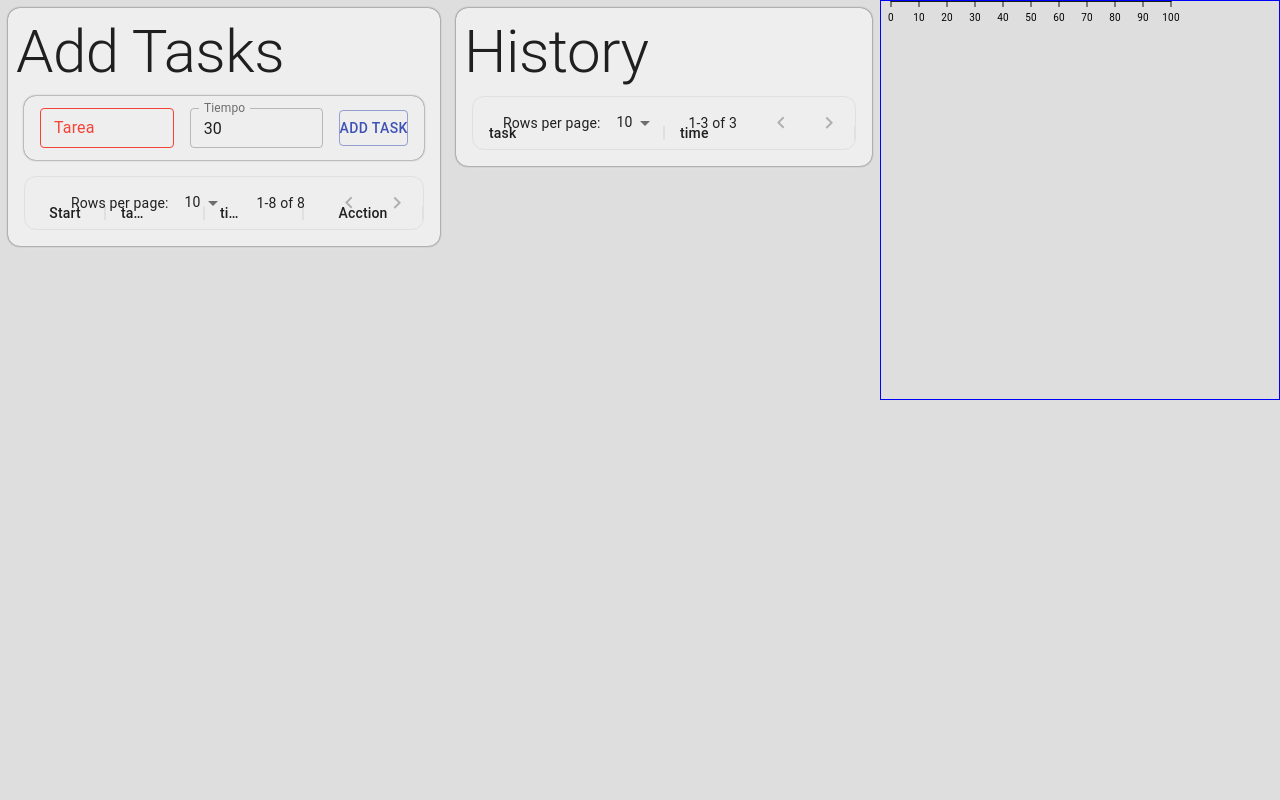
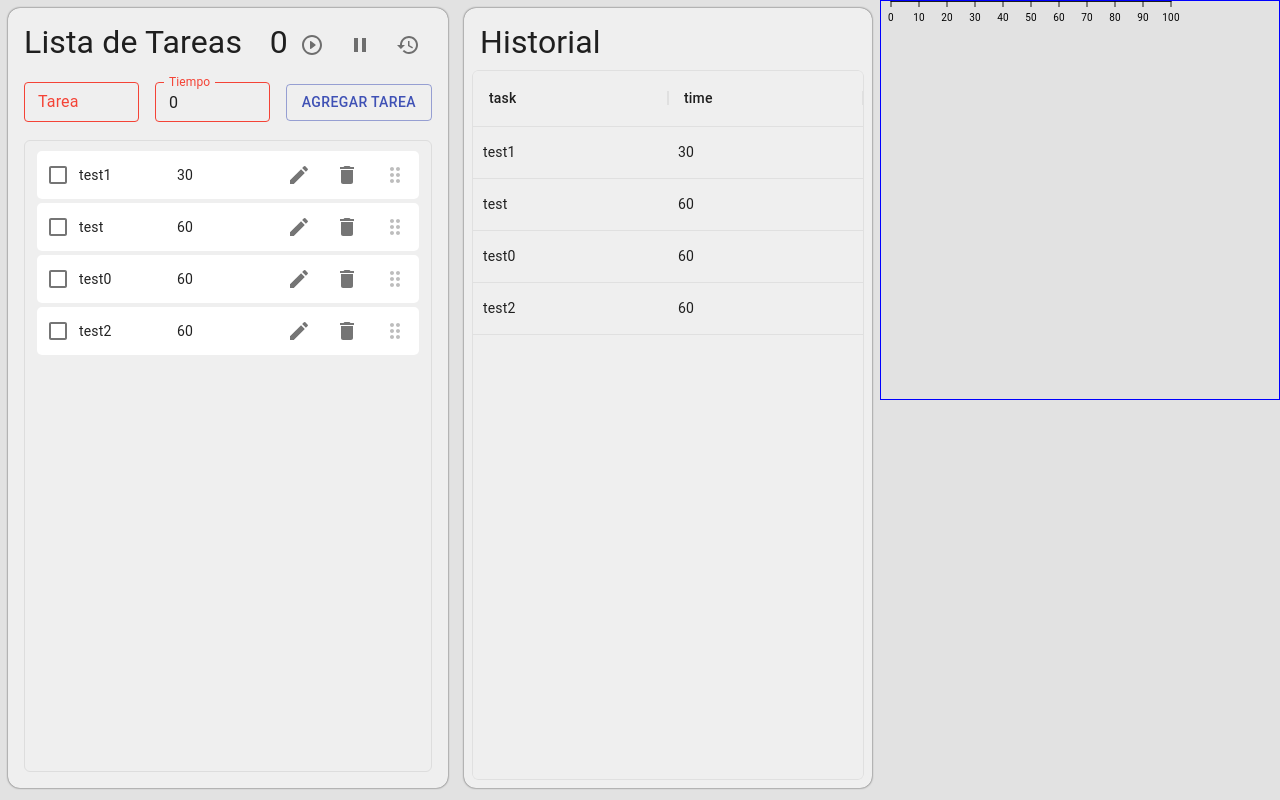
Before and after one commit to GunnarDraft/Arkon-demo, a Next.js app: page / in a window 1280 px wide. Built offline with nearby package versions, Linux system fonts and the light colour scheme.

Commit message:
business rules

```diff
--- a/components/Tasker/AddTask.tsx
+++ b/components/Tasker/AddTask.tsx
@@ -1,51 +1,58 @@
-import { useState } from "react";
+import { ChangeEvent, FormEvent, useState } from "react";
 import { nanoid } from "nanoid";
-import { TaskerItem, ButtonPrimary, TextInput } from "../../styles/Components";
+import {
+  GridContent,
+  ButtonPrimary,
+  TextInput,
+  Form,
+} from "../../styles/Components";
 
 export const AddTask = ({ onAdd }: any) => {
-  const [getTask, setTask] = useState<string>("");
-  const [getTime, setTime] = useState<number>(30);
+  const [getTask, setTask] = useState<string>('');
+  const [getTime, setTime] = useState<number>(0);
 
-  const handleSubmit = (e: any) => {
+  const handleSubmit = (e: FormEvent<HTMLFormElement | HTMLButtonElement>) => {
     e.preventDefault();
-    if (!!getTask || !!getTime) {
-      console.log({getTime,getTask})
+    if (getTime > 0 && getTask.length > 0) {
       const newTodo = {
         id: nanoid(),
         task: getTask,
         time: getTime,
-        status:'todo',
+        status: 0,
       };
       onAdd(newTodo);
-      setTask("");
+      setTask('');
       setTime(0);
     }
   };
   return (
-    <TaskerItem>
+    <GridContent>
+      <Form onSubmit={handleSubmit}>
         <TextInput
           label="Tarea"
           variant="outlined"
           margin="dense"
-        error={!getTask}
-        // helperText={"error"}
+          error={getTask?.length === 0}
           value={getTask}
-        onChange={(e: any) => setTask(e.target.value)}
-
+          type="text"
+          onChange={(e: ChangeEvent<HTMLInputElement>) =>
+            setTask(e.target.value)
+          }
         />
         <TextInput
           label="Tiempo"
           variant="outlined"
           margin="dense"
           error={getTime <= 0}
-        // helperText={"error"}
           value={getTime}
+          type="number"
+          inputProps={{ inputMode: "numeric", pattern: "[0-9]*" }}
           onChange={(e: any) => setTime(e.target.value)}
-        type="number"
         />
+      </Form>
       <ButtonPrimary onClick={handleSubmit} color="primary" variant="outlined">
-        Add Task
+        Agregar Tarea
       </ButtonPrimary>
-    </TaskerItem>
+    </GridContent>
   );
 };
--- a/components/Tasker/History.tsx
+++ b/components/Tasker/History.tsx
@@ -1,4 +1,10 @@
-import { TaskerContent, FlexData, TextTitle,GridContent } from "../../styles/Components";
+import {
+  TaskerContent,
+  FlexData,
+  TextTitle,
+  GridContent,
+  FlexRow,
+} from "../../styles/Components";
 import { GridColDef } from "@material-ui/data-grid";
 import { FC } from "react";
 
@@ -15,23 +21,24 @@ export const History: FC<IHistory> = ({ tasks }: IHistory) => {
       flex: 1,
     },
   ];
-  if (!tasks?.length) {
-    return <div>No tasks</div>;
-  }
+  tasks && <div>Sin Tareas</div>;
+
   return (
+    <FlexRow>
       <TaskerContent>
-      <TextTitle variant="h2">History</TextTitle>
+        <TextTitle>Historial</TextTitle>
         <GridContent>
           <FlexData
-          rows={tasks.filter((task: any) => task.status === "done")}
+            rows={tasks}
             columns={columns}
-          pageSize={10}
-          rowsPerPageOptions={[10, 25, 50]}
-          pagination
-          density="comfortable"
+            density="standard"
+            hideFooterPagination
+            hideFooter
+            disableColumnSelector
             {...tasks}
           />
         </GridContent>
       </TaskerContent>
+    </FlexRow>
   );
 };
--- a/components/Tasker/ListofTasks.tsx
+++ b/components/Tasker/ListofTasks.tsx
@@ -1,132 +1,169 @@
-import { IconButton, TextField } from "@material-ui/core";
+import { Checkbox, IconButton } from "@material-ui/core";
 import {
   Delete as DeleteIcon,
   Edit as EditIcon,
-  PlayCircleOutlineRounded as PlayIcon,
-  PauseCircleOutlineRounded as PauseIcon,
   SaveOutlined as SaveIcon,
   CancelOutlined as CancelIcon,
+  DragIndicator,
 } from "@material-ui/icons";
-import React, { FC, useState, ChangeEvent } from "react";
-import { TextFlex, GridContent, FlexData } from "../../styles/Components";
-import { GridColDef } from "@material-ui/data-grid";
+import React, { ChangeEvent, FC, useEffect, useState } from "react";
+import {
+  TextFlex,
+  GridContent,
+  TaskerItem,
+  FlexUl,
+  FlexLi,
+  FlexDiv,
+  TextInput,
+  Form,
+} from "../../styles/Components";
+import { usePositionReorder } from "../../hooks/use-position-reorder";
+import { useMeasurePosition } from "../../hooks/use-measure-position";
 
 export const ListofTasks: FC<ITasks> = ({
   tasks,
+  setTasks,
   onDelete,
   onEdit,
   inEdit,
   onSave,
   onCancel,
 }: ITasks) => {
-  const [getStatusEdit, setStatusEdit] = useState("");
-  const [getTimeEdit, setTimeEdit] = useState("");
+  const [order, updatePosition, updateOrder, setOrder] = usePositionReorder(
+    tasks
+  );
 
-  const columns: GridColDef[] = [
-    {
-      field: "id",
-      headerName: "Start",
-      sortable:false,
-      disableColumnMenu:true,
-      disableClickEventBubbling: true,
-      headerAlign:"center",
-      align:"center",
-      width: 80,
-      renderCell: () =>
-        true ? (
-          <IconButton children={<PlayIcon />} />
-        ) : (
-          <IconButton children={<PauseIcon />} />
-        ),
-    },
-    {
-      field: "task",
-      headerName: "task",
-      flex: 1,
-      renderCell: (task: ITask & any) =>
-        task.id === inEdit.id ? (
-          <TextField
-            label="task"
+  useEffect(() => {
+    tasks !== order && setTasks(order);
+  }, [order]);
+
+  useEffect(() => {
+    tasks !== order && setOrder(tasks);
+  }, [tasks]);
+
+  order && <div>Sin Tareas</div>;
+
+  return (
+    <TaskerItem>
+      <GridContent>
+        <FlexUl>
+          {order.map((task: any, i: any) => (
+            <Item
+              key={task.id}
+              task={task}
+              i={i}
+              updatePosition={updatePosition}
+              updateOrder={updateOrder}
+              onDelete={onDelete}
+              onEdit={onEdit}
+              inEdit={inEdit}
+              onSave={onSave}
+              onCancel={onCancel}
+            />
+          ))}
+        </FlexUl>
+      </GridContent>
+    </TaskerItem>
+  );
+};
+
+const Item = (props) => {
+
+  const {
+    i,
+    task,
+    updatePosition,
+    updateOrder,
+    onDelete,
+    onEdit,
+    inEdit,
+    onSave,
+    onCancel,
+  } = props;
+
+  //estado de drag and drop del item
+  const [getEditTask, setEditTask] = useState<string>(task.task);
+  const [getEditTime, setEditTime] = useState<number | string>(task.time);
+  const [isDragging, setDragging] = useState(false);
+  const ref = useMeasurePosition((pos) => updatePosition(i, pos));
+
+  return (
+    <FlexLi style={{ padding: 0, zIndex: isDragging ? 3 : 1 }}>
+      <FlexDiv
+        ref={ref}
+        layout
+        initial={false}
+        style={{ background: "white", height: "48px", borderRadius: 5 }}
+        whileDrag={{
+          scale: 1.02,
+          boxShadow: "0px 3px 3px rgba(0,0,0,0.15)",
+        }}
+        drag="y"
+        onDragStart={() => setDragging(true)}
+        onDragEnd={() => setDragging(false)}
+        onViewportBoxUpdate={(_viewportBox, delta) => {
+          isDragging && updateOrder(i, delta.y.translate);
+        }}
+      >
+        <Checkbox />
+        {inEdit === task.id ? (
+          <Form>
+            <TextInput
+              label="Tarea"
               variant="outlined"
-            value={inEdit.task}
-            defaultValue={task.getValue("task")}
+              margin="dense"
+              value={getEditTask}
+              type="text"
               onChange={(e: ChangeEvent<HTMLInputElement>) =>
-              setStatusEdit(e.target.value)
+                setEditTask(e.target.value)
               }
             />
-        ) : (
-          <TextFlex>{task.getValue("task")}</TextFlex>
-        ),
-    },
-    {
-      field: "time",
-      headerName: "time",
-      flex: 1,
-      renderCell: (task: ITask & any) =>
-        task.id === inEdit.id ? (
-          <TextField
-            label="time"
+            <TextInput
+              label="Tiempo"
               variant="outlined"
+              margin="dense"
               type="number"
-            error={false}
-            value={inEdit.time}
-            defaultValue={task.getValue("time")}
+              value={getEditTime}
               onChange={(e: ChangeEvent<HTMLInputElement>) =>
-              setTimeEdit(e.target.value)
+                setEditTime(e.target.value)
               }
             />
+          </Form>
         ) : (
-          <TextFlex>{task.getValue("time")}</TextFlex>
-        ),
-    },
-    {
-      field: "actions",
-      headerName: "Acction",
-      filterable: false,
-      disableClickEventBubbling: true,
-      width: 120,
-      sortable:false,
-      disableColumnMenu:true,
-      headerAlign:"center",
-      align: "center",
-      renderCell: (task) =>
-        task.id === inEdit.id ? (
+          <TextFlex>
+            <TextFlex>{task.task}</TextFlex>
+            <TextFlex>{task.time}</TextFlex>
+          </TextFlex>
+        )}
+        {inEdit === task.id ? (
           <>
             <IconButton
-              children={
-                <SaveIcon
-                  onClick={() => onSave({ getStatusEdit, getTimeEdit })}
-                />
+              children={<SaveIcon />}
+              onClick={() =>
+                onSave({
+                  id: task.id,
+                  task: getEditTask,
+                  time: getEditTime,
+                  status: 0,
+                })
               }
             />
-            <IconButton children={<CancelIcon onClick={() => onCancel()} />} />
+            <IconButton children={<CancelIcon />} onClick={() => onCancel()} />
           </>
         ) : (
           <>
-            <IconButton children={<EditIcon />} onClick={() => onEdit(task)} />
+            <IconButton
+              children={<EditIcon />}
+              onClick={() => onEdit(task.id)}
+            />
             <IconButton
               children={<DeleteIcon />}
               onClick={() => onDelete(task.id)}
             />
           </>
-        ),
-    },
-  ];
-
-  if (!tasks?.length) {
-    return <div>No tasks</div>;
-  }
-  return (
-    <GridContent>
-      <FlexData
-        rows={tasks.filter((task) => task.status === "todo")}
-        columns={columns}
-        pageSize={10}
-        rowsPerPageOptions={[10, 25, 50]}
-        pagination
-        density="comfortable"
-        {...tasks}
-      />
-    </GridContent>
+        )}
+        <IconButton children={<DragIndicator />} disabled />
+      </FlexDiv>
+    </FlexLi>
   );
 };
--- a/components/Tasker/Tasker.tsx
+++ b/components/Tasker/Tasker.tsx
@@ -1,82 +1,103 @@
 import { useEffect, useState } from "react";
 import { ListofTasks } from "./ListofTasks";
 import { AddTask } from "./AddTask";
-import { TaskerContent, FlexRow,TextTitle } from "../../styles/Components";
+import { TaskerContent, FlexRow, TextTitle } from "../../styles/Components";
 import { History } from "./History";
-
+import { nanoid } from "nanoid";
+import { Timer } from "./Timer";
 //default data test
 const defaultTempData = [
-  { id: 1213, task: "test", time: 30, status: "compldoneete" },
-  { id: 123123, task: "test", time: 60, status: "done" },
-  { id: 121123123313, task: "test", time: 45, status: "done" },
-  { id: 11222213, task: "test", time: 45, status: "done" },
-  { id: 122622213, task: "test", time: 60, status: "inprocess" },
-  { id: 126213, task: "test", time: 60, status: "todo" },
-  { id: 2233, task: "test", time: 45, status: "todo" },
-  { id: 633, task: "test", time: 30, status: "todo" },
-  { id: 6666, task: "test", time: 30, status: "todo" },
-  { id: 166213, task: "test3", time: 30, status: "todo" },
-  { id: 126613, task: "test2", time: 45, status: "todo" },
-  { id: 1266613, task: "test2", time: 60, status: "todo" },
-  { id: 16213, task: "test11", time: 30, status: "todo" },
+  { id: nanoid(), task: "test1", time: 30 },
+  { id: nanoid(), task: "test", time: 60 },
+  { id: nanoid(), task: "test0", time: 60 },
+  { id: nanoid(), task: "test2", time: 60 },
+];
+const defaultTempHistoryData = [
+  { id: nanoid(), task: "test1", time: 30 },
+  { id: nanoid(), task: "test", time: 60 },
+  { id: nanoid(), task: "test0", time: 60 },
+  { id: nanoid(), task: "test2", time: 60 },
 ];
 
 //vista contenedora
 export const Tasker = () => {
   const [getTasks, setTasks] = useState<ITask[]>(defaultTempData);
+  const [getHistoryTasks, setHistoryTasks] = useState<ITask[]>(
+    defaultTempHistoryData
+  );
   const [onEdit, setEdit] = useState<string>("");
+  const [getClock, setClock] = useState<number>(0);
 
-  const deleteTask = (id: any) => {
-    const tempTask = getTasks.filter((task: any) => task.id !== id);
+  const deleteTask = (id: string) => {
+    const tempTask = getTasks.filter((task: ITask) => task.id !== id);
     setTasks(tempTask);
   };
 
-  const editTask = (id: any) => {
+  const editTask = (id: string) => {
     if (onEdit === id) return setEdit("");
     setEdit(id);
   };
+
   const cancel = () => {
     setEdit("");
   };
+
   const addTask = (task: ITask) => {
     setTasks([task, ...getTasks]);
   };
-  const save = (tasklocal: any) => {
-    const tempTask = getTasks.findIndex(
-      (task: any) => task.id === tasklocal.id
+
+  const save = (tasklocal: ITask) => {
+    let tempTask = getTasks.findIndex(
+      (task: ITask) => task.id === tasklocal.id
     );
     let tempTasks = getTasks;
-    tempTasks[tempTask] = tasklocal;
-    setTasks(tempTasks);
+    if (tempTask !== -1) {
+      tempTasks[tempTask] = tasklocal;
+      setTasks(tempTasks);
+    }
+    setEdit("");
   };
-  const play = () => {};
-  const [getClock, setClock] = useState(0);
+
+  const play = () => {
+    setClock(getTasks[0].time);
+  };
+  const pause = () => {
+    setClock(getTasks[0].time);
+  };
+  const restore = () => {
+    setClock(getTasks[0].time);
+  };
 
   useEffect(() => {
-    const inter = setInterval(() => {
-      if (getClock && getClock > 0) return setClock(getClock - 1);
-    }, 1000);
-    return () => clearInterval(inter);
-  }, []);
+    const timer =
+      getClock > 0 && setInterval(() => setClock(getClock - 1), 1000);
+    return () => clearInterval(timer);
+  }, [getClock]);
 
   return (
     <FlexRow>
       <TaskerContent>
-        <TextTitle variant='h2'>
-         Add Tasks
+        <TextTitle>
+          Lista de Tareas
+          <Timer
+            time={getClock}
+            onPlay={play}
+            onPause={pause}
+            onRestore={restore}
+          ></Timer>
         </TextTitle>
         <AddTask onAdd={addTask} />
         <ListofTasks
+          setTasks={setTasks}
           tasks={getTasks}
           onDelete={deleteTask}
           onEdit={editTask}
           inEdit={onEdit}
           onSave={save}
           onCancel={cancel}
-          onPlay={play}
         />
       </TaskerContent>
-      <History tasks={getTasks} />
+      <History tasks={getHistoryTasks} />
     </FlexRow>
   );
 };
--- a/components/Tasker/Timer.tsx
+++ b/components/Tasker/Timer.tsx
@@ -1,11 +1,25 @@
-import { FC } from "react";
+import React, { FC } from "react";
 import styled from "styled-components";
-
+import {
+  PlayCircleOutlineRounded as PlayIcon,
+  Restore as RestoreIcon,
+  Pause as PauseIcon,
+} from "@material-ui/icons";
+import { IconButton } from "@material-ui/core";
 const TimerContent = styled.div``;
 
-export const Timer: FC<ITask> = ({ status }: any) => {
-  //reloj
-  //estado inmutable
-
-  return <TimerContent>{status}</TimerContent>;
+export const Timer: FC<ITimer> = ({
+  time,
+  onPlay,
+  onPause,
+  onRestore,
+}: ITimer) => {
+  return (
+    <TimerContent>
+      {time}
+      <IconButton children={<PlayIcon />} onClick={onPlay} />
+      <IconButton children={<PauseIcon />} onClick={onPause} />
+      <IconButton children={<RestoreIcon />} onClick={onRestore} />
+    </TimerContent>
+  );
 };
--- /dev/null
+++ b/hooks/use-measure-position.ts
@@ -0,0 +1,25 @@
+import { useEffect, useRef } from "react";
+
+export function useMeasurePosition(update: any) {
+    // Usaremos un `ref` para acceder al elemento DOM que produce el `motion.li`.
+    // Esto nos permitirá medir su altura y posición, lo que será útil para
+    // decidir cuándo un elemento que se arrastra debe cambiar de lugar con sus hermanos.
+
+    // We'll use a `ref` to access the DOM element that the `motion.li` produces.
+    // This will allow us to measure its height and position, which will be useful to
+    // decide when a dragging element should switch places with its siblings.
+
+    const ref = useRef(null);
+
+    // Actualiza la posición medida del elemento para que podamos calcular cuándo debemos reordenar.
+    // Update the measured position of the item so we can calculate when we should rearrange.
+
+    useEffect(() => {
+        update({
+            height: ref?.current?.offsetHeight,
+            top: ref?.current?.offsetTop
+        });
+    });
+
+    return ref;
+}
--- /dev/null
+++ b/hooks/use-position-reorder.ts
@@ -0,0 +1,52 @@
+import { useState, useRef } from "react";
+import { clamp, distance } from "popmotion";
+import move from "array-move";
+
+export function usePositionReorder(initialState) {
+  const [order, setOrder] = useState(initialState);
+
+  // We need to collect an array of height and position data for all of this component's
+  // `Item` children, so we can later us that in calculations to decide when a dragging
+  // `Item` should swap places with its siblings.
+  const positions = useRef([]).current;
+  const updatePosition = (i, offset) => (positions[i] = offset);
+
+  // Find the ideal index for a dragging item based on its position in the array, and its
+  // current drag offset. If it's different to its current index, we swap this item with that
+  // sibling.
+  const updateOrder = (i, dragOffset) => {
+    const targetIndex = findIndex(i, dragOffset, positions);
+    if (targetIndex !== i) setOrder(move(order, i, targetIndex));
+  };
+
+  return [order, updatePosition, updateOrder, setOrder];
+}
+
+const buffer = 30;
+
+export const findIndex = (i, yOffset, positions) => {
+  let target = i;
+  const { top, height } = positions[i];
+  const bottom = top + height;
+  // Si se mueve hacia abajo
+  // If moving down
+  if (yOffset > 0) {
+    const nextItem = positions[i + 1];
+    if (nextItem === undefined) return i;
+
+    const swapOffset =
+      distance(bottom, nextItem.top + nextItem.height / 2) + buffer;
+    if (yOffset > swapOffset) target = i + 1;
+    // Si se mueve hacia arriba
+    // If moving up
+  } else if (yOffset < 0) {
+    const prevItem = positions[i - 1];
+    if (prevItem === undefined) return i;
+
+    const prevBottom = prevItem.top + prevItem.height;
+    const swapOffset = distance(top, prevBottom - prevItem.height / 2) + buffer;
+    if (yOffset < -swapOffset) target = i - 1;
+  }
+
+  return clamp(0, positions.length, target);
+};
--- a/package.json
+++ b/package.json
@@ -14,6 +14,7 @@
     "@material-ui/core": "^4.11.4",
     "@material-ui/data-grid": "^4.0.0-alpha.27",
     "@material-ui/icons": "^4.11.2",
+    "array-move": "^3.0.1",
     "d3": "^6.7.0",
     "framer-motion": "^4.1.11",
     "nanoid": "^3.1.22",
--- a/styles/Components.ts
+++ b/styles/Components.ts
@@ -1,38 +1,76 @@
-import { Button, TextField,Typography  } from '@material-ui/core';
+import { Button, TextField } from '@material-ui/core';
 import { DataGrid } from '@material-ui/data-grid';
 import styled from 'styled-components'
+import { motion } from "framer-motion";
 
 export const TextFlex = styled.div`
   display: flex;
   flex: 1;
-`;
-export const TextTitle = styled(Typography)`
+align-items:center;
 
 `;
+export const TextTitle = styled.div`
+  margin:4px 8px !important;
+  display:flex;
+  justify-content:space-between;
+  font-size: 2rem;
+  font-family: "Roboto", "Helvetica", "Arial", sans-serif;
+  font-weight: 400;
+`;
 export const TextInput = styled(TextField)`
-border:1px dashed green;
 margin:4px 8px !important;
 `;
+export const Form = styled.form`
+display:flex;
+flex-flow:row nowrap;
+flex:1;
+`
+export const FlexUl = styled(motion.ul)`
+flex:1;
+display:flex;
+flex-flow:column;
+height: calc(100vh - 170px);
+box-sizing:border-box;
+overflow-x:none;
+overflow-y:auto;
+margin:0;
+padding:8px;
+`
+export const FlexLi = styled(motion.li)`
+display:flex;
+margin:2px 4px;
+box-sizing:border-box;
+overflow-x:none;
 
+`
+export const FlexDiv = styled(motion.div)`
+flex:1;
+display:flex;
+height: 100%;
+box-sizing:border-box;
+overflow-y:auto;
+overflow-x:none;
+
+`
 export const Base = styled.div`
   display: flex;
   flex: 1;
   flex-flow:row;
   justify-content:space-evenly;
   align-items:stretch;
-  background-color:#dedede;
+  background-color:#e2e2e2;
   height:100vh;
 `;
 export const BoxFlex = styled.div`
   display: flex;
   flex: 1;
-  background-color:#eee;
+  background-color:#efefef;
   padding:8px;
   margin:8px;
   z-index:2;
   box-sizing:border-box;
   align-items:center;
-  border-radius:12px;
+  border-radius:6px;
 `;
 export const FlexRow = styled.div`
   display: flex;
@@ -44,8 +82,8 @@ export const TaskerContent = styled.div`
   display: flex;
   flex-flow:column nowrap;
   justify-content:stretch;
-  background-color:#eee;
-  align-items:flex-start;
+  background-color:#efefef;
+  align-items:stretch;
   align-self:flex-start;
   padding:8px;
   margin:8px ;
@@ -56,26 +94,28 @@ export const TaskerContent = styled.div`
   border-radius:12px;
   box-shadow:0 0 2px #333;
   box-sizing:border-box;
-  height: min-content;
+  height: calc(100vh - 20px);
+  overflow-x:none;
 `;
 export const TaskerItem = styled.div`
   display: flex;
   flex-flow:row nowrap;
   justify-content:stretch;
-  background-color:#eee;
+  background-color:#efefef;
   align-items:center;
   align-self:stretch;
   justify-content:space-between;
-  padding:8px;
   margin:8px;
   z-index:2;
   flex:1;
   min-width:400px;
   height: auto;
   box-sizing:border-box;
-  border-radius:12px;
-  box-shadow:0 0 2px #333;
+  border-radius:6px;
+  border:1px solid #ddd;
   box-sizing:border-box;
+  overflow-x:none;
+
 `;
 
 
@@ -85,18 +125,16 @@ export const GridContent = styled.div`
   flex-flow:row nowrap;
   justify-content:flex-start;
   align-self:stretch;
-  align-items:stretch;
-  height:calc(100vh - 256px);
+  align-items:center;
+  height:100%;
   box-sizing:border-box;
-  margin:8px;
-  border-radius:12px !important;
-
+  overflow:hidden;
+  border-radius:6px !important;
 `
 
 export const FlexData = styled(DataGrid)`
-
   box-sizing:border-box;
-  border-radius:12px !important;
+  border-radius:6px !important;
   & .MuiDataGrid-cell:focus-within {
     outline: none !important;
 }
@@ -104,7 +142,6 @@ export const FlexData = styled(DataGrid)`
     outline: none !important;
 }
 `
-
 export const ButtonPrimary = styled(Button)`
   white-space: nowrap;
   margin:4px 8px !important;
--- a/tsconfig.json
+++ b/tsconfig.json
@@ -22,7 +22,9 @@
     "forceConsistentCasingInFileNames": true,
     "resolveJsonModule": true,
     "isolatedModules": true,
-    "useDefineForClassFields": false
+    "useDefineForClassFields": false,
+    "noImplicitAny": false,
+    "strictNullChecks": false
   },
   "exclude": [
     "node_modules"
```
Also changed, not shown: index.d.ts (+20 -6 lines), 1 other file (tests, documents, lock files or other folders). Lines whose indentation alone changed are shown as unchanged.
